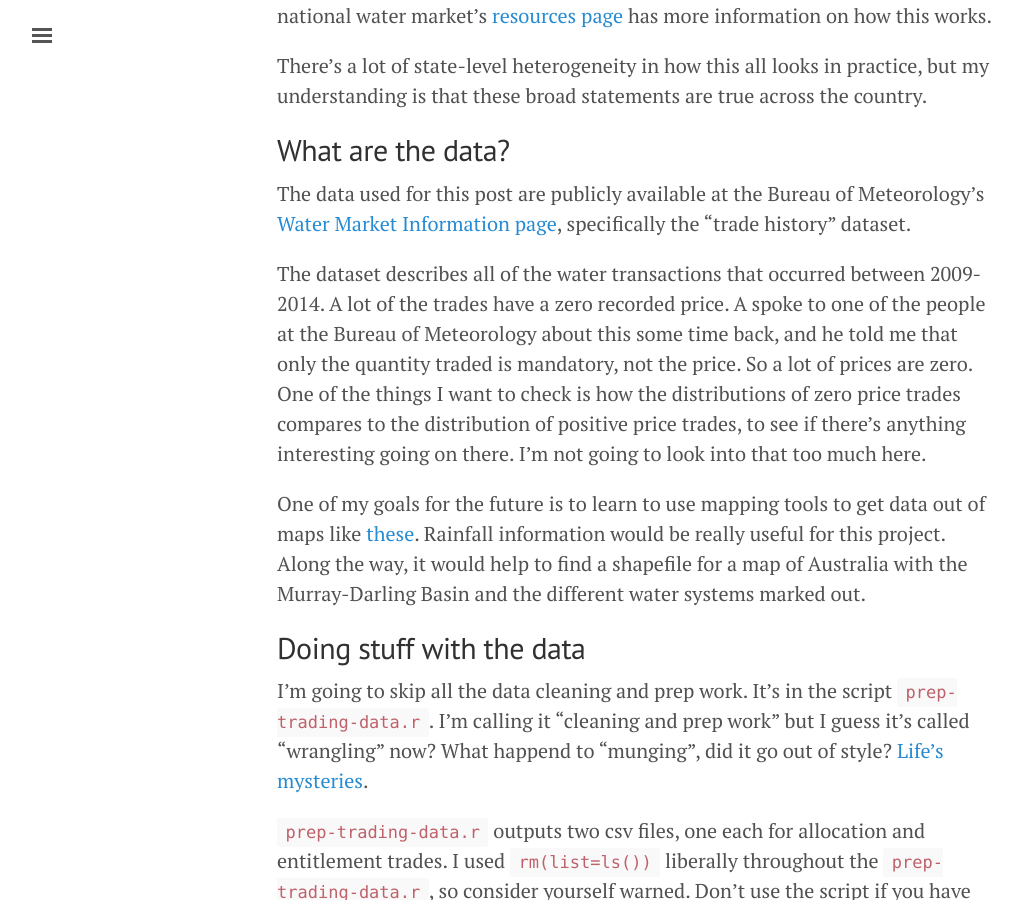
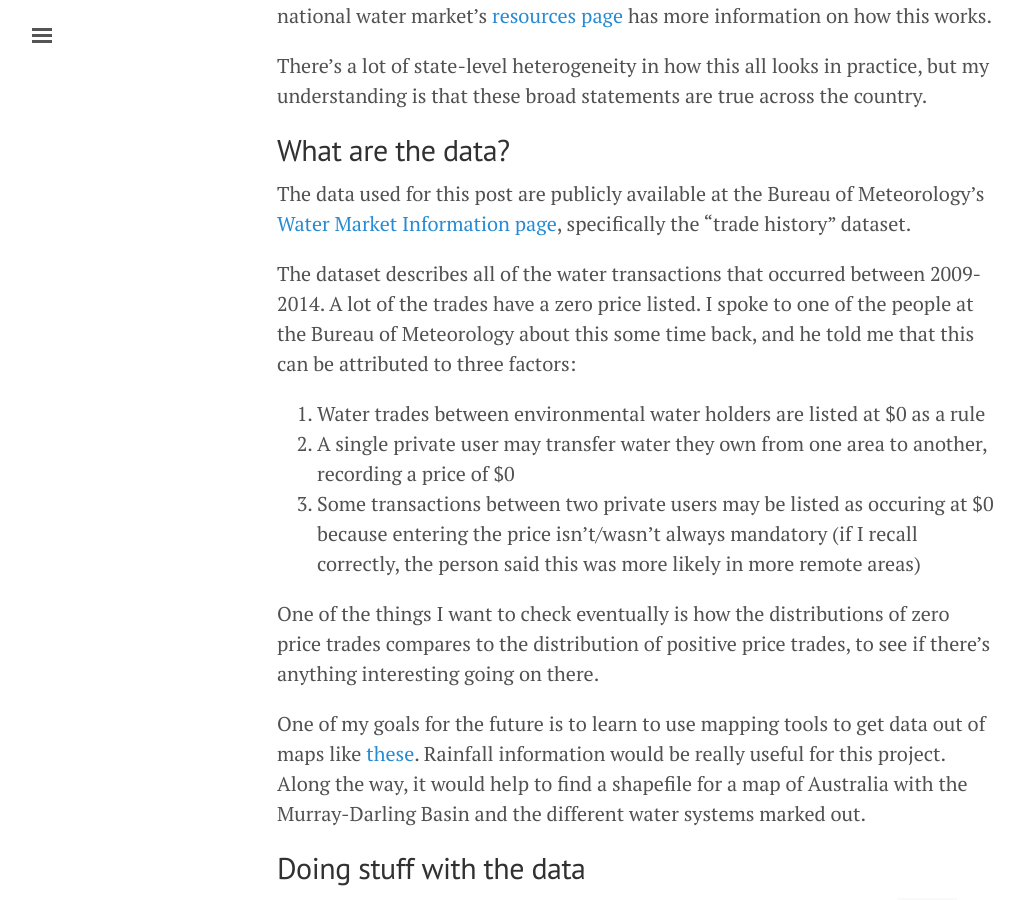
Before and after one commit to akhilrao/akhilrao.github.io, a Jekyll site: the page built from _posts/2016-06-29-au-water-trading-1-look-at-data.md, in a window 1280 px wide and 900 px high, scrolled down 1366 px. Shown: the whole window, without its empty margins (3-1027 px from the left). Built offline with Jekyll 4.4.1, drawn with Linux system fonts in a browser that asks for light colours; comment, search, counter and statistics services are not loaded.

Commit message:
corrections to 2016-06-29 post

```diff
--- a/_posts/2016-06-29-au-water-trading-1-look-at-data.md
+++ b/_posts/2016-06-29-au-water-trading-1-look-at-data.md
@@ -35,7 +35,13 @@ There's a lot of state-level heterogeneity in how this all looks in practice, bu
 
 The data used for this post are publicly available at the Bureau of Meteorology's [Water Market Information page](http://www.nationalwatermarket.gov.au/water-market-reports/download-data.html), specifically the "trade history" dataset.
 
-The dataset describes all of the water transactions that occurred between 2009-2014. A lot of the trades have a zero recorded price. A spoke to one of the people at the Bureau of Meteorology about this some time back, and he told me that only the quantity traded is mandatory, not the price. So a lot of prices are zero. One of the things I want to check is how the distributions of zero price trades compares to the distribution of positive price trades, to see if there's anything interesting going on there. I'm not going to look into that too much here.
+The dataset describes all of the water transactions that occurred between 2009-2014. A lot of the trades have a zero price listed. I spoke to one of the people at the Bureau of Meteorology about this some time back, and he told me that this can be attributed to three factors:
+
+1. Water trades between environmental water holders are listed at $0 as a rule
+2. A single private user may transfer water they own from one area to another, recording a price of $0
+3. Some transactions between two private users may be listed as occuring at $0 because entering the price isn't/wasn't always mandatory (if I recall correctly, the person said this was more likely in more remote areas)
+
+One of the things I want to check eventually is how the distributions of zero price trades compares to the distribution of positive price trades, to see if there's anything interesting going on there.
 
 One of my goals for the future is to learn to use mapping tools to get data out of maps like [these](http://www.bom.gov.au/jsp/awap/rain/index.jsp). Rainfall information would be really useful for this project. Along the way, it would help to find a shapefile for a map of Australia with the Murray-Darling Basin and the different water systems marked out.
 
```
